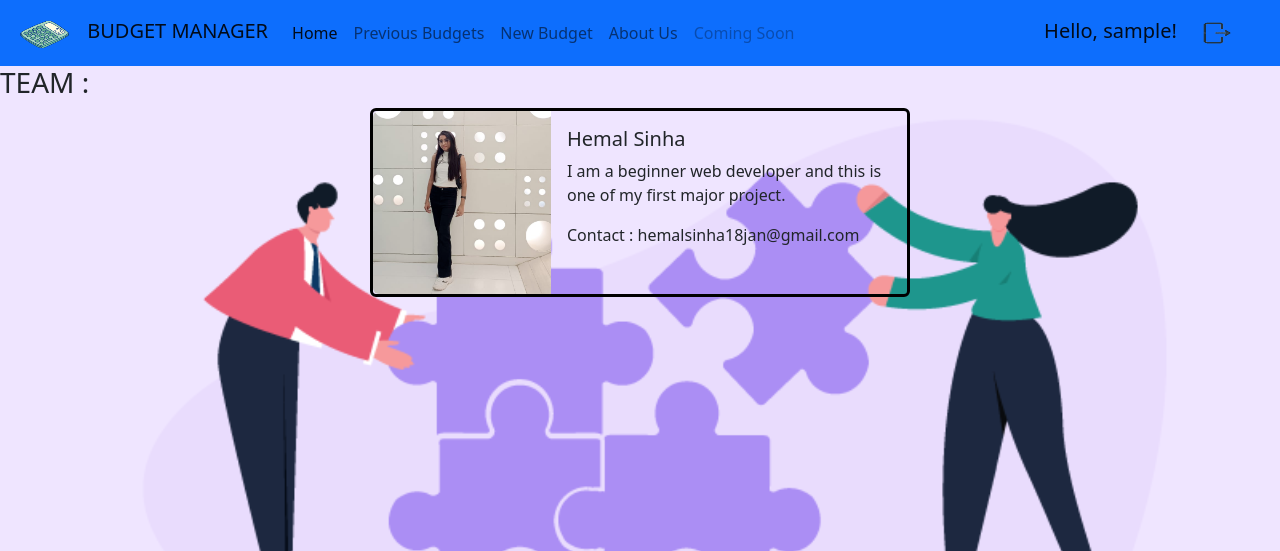
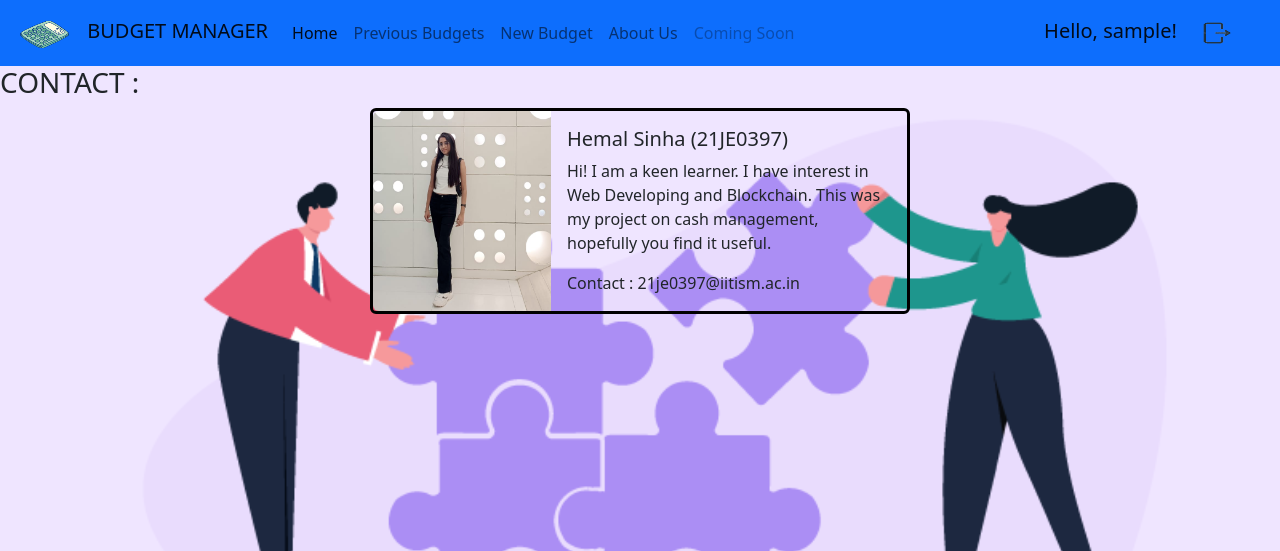
Before and after one commit to Hemal-Sinha/Budgetary-Management, a PHP site: page /about.php in a window 1280 px wide. Shown: the top 551 px of the page. Run offline with PHP 8.4, Linux system fonts and the light colour scheme; the visitor is signed in with stand-in values (Sample User, id 1).

Commit message:
Update about.php

```diff
--- a/about.php
+++ b/about.php
@@ -9,7 +9,7 @@ session_start();
 <head>
     <meta charset="utf-8">
     <meta name="viewport" content="width=device-width, initial-scale=1">
-    <title>Bootstrap demo</title>
+    <title>About</title>
     <link href="https://cdn.jsdelivr.net/npm/bootstrap@5.2.2/dist/css/bootstrap.min.css" rel="stylesheet" integrity="sha384-Zenh87qX5JnK2Jl0vWa8Ck2rdkQ2Bzep5IDxbcnCeuOxjzrPF/et3URy9Bv1WTRi" crossorigin="anonymous">
     <script src="https://cdn.jsdelivr.net/npm/bootstrap@5.2.2/dist/js/bootstrap.bundle.min.js" integrity="sha384-OERcA2EqjJCMA+/3y+gxIOqMEjwtxJY7qPCqsdltbNJuaOe923+mo//f6V8Qbsw3" crossorigin="anonymous"></script>
     <!-- <link rel="stylesheet" href="style.css"> -->
@@ -37,29 +37,29 @@ session_start();
       </div>
       <span class="navbar-brand" href="#">
         <?php echo "Hello, ".$_SESSION['User']."!"?>
-        <a href="first.php">
+        <a href="logout.php">
           <img src="Images/logout.png" width="70" height="40">
-        </a>
+          </a>
       </span>
     </div>
   </nav>
 
 
   <div>
-    <h3>TEAM : </h3>
+    <h3>CONTACT : </h3>
   </div>
 
 
     <div class="card mb-3" style="max-width: 540px;margin: 0 auto;background:transparent;border:3px solid black">
         <div class="row g-0">
             <div class="col-md-4">
-                <img src="Images/profile.png" class="img-fluid rounded-start" alt="...">
+                <img src="Images/profile.png" style="height:200px;" class="img-fluid rounded-start" alt="...">
             </div>
             <div class="col-md-8">
                 <div class="card-body">
-                    <h5 class="card-title">Hemal Sinha</h5>
-                    <p class="card-text">I am a beginner web developer and this is one of my first major project.</p>
-                    <p class="card-text">Contact : hemalsinha18jan@gmail.com</p>
+                    <h5 class="card-title">Hemal Sinha (21JE0397)</h5>
+                    <p class="card-text">Hi! I am a keen learner. I have interest in Web Developing and Blockchain. This was my project on cash management, hopefully you find it useful.</p>
+                    <p class="card-text">Contact : 21je0397@iitism.ac.in</p>
                 </div>
             </div>
         </div>
```
